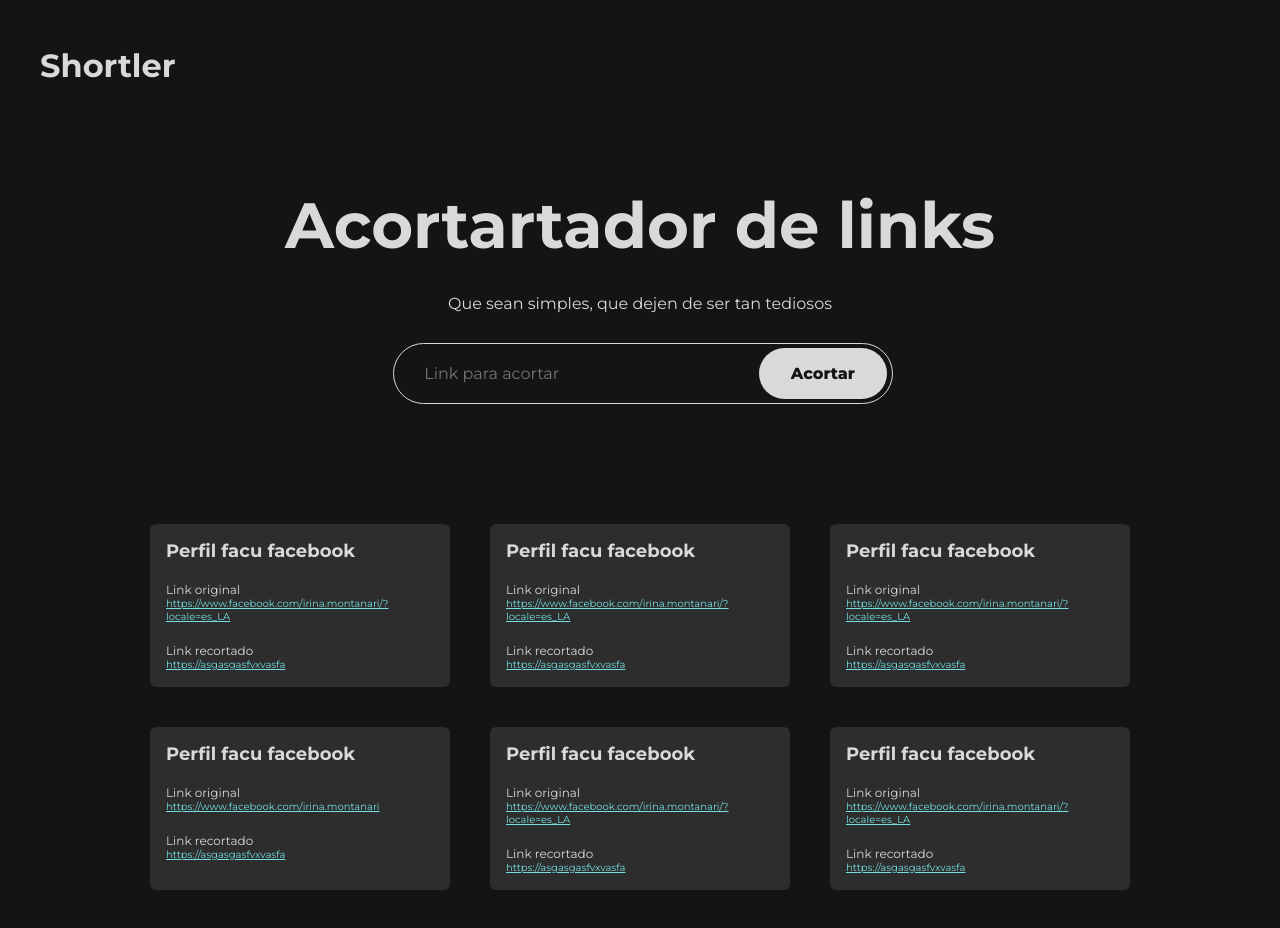
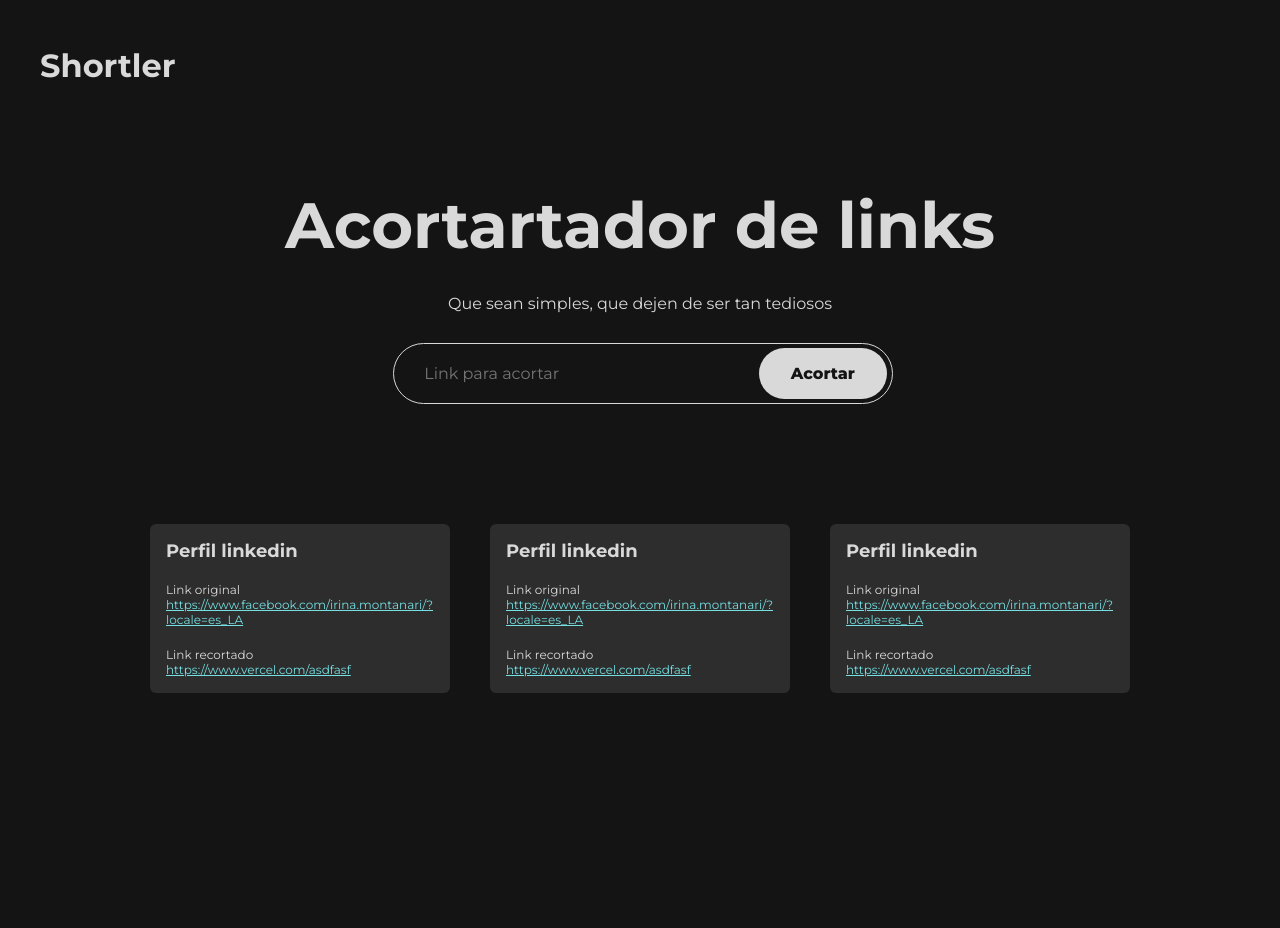
Before and after one commit to SantiPaper/shortler, a React (Vite) app in the folder client/: page / in a window 1280 px wide. After the commit the page ends 800 px from the top, so only its background shows below. Built offline with nearby package versions, Linux system fonts and the light colour scheme.

Commit message:
change links component

```diff
--- a/client/src/components/Links/index.tsx
+++ b/client/src/components/Links/index.tsx
@@ -1,86 +1,38 @@
+import { Link } from "../Link";
 import style from "./style.module.css";
 
 export const Links = () => {
+  const mockArr = [
+    {
+      name: "Perfil linkedin",
+      link: "https://www.facebook.com/irina.montanari/?locale=es_LA",
+      id: 1,
+      shorter: "https://www.vercel.com/asdfasf",
+    },
+    {
+      name: "Perfil linkedin",
+      link: "https://www.facebook.com/irina.montanari/?locale=es_LA",
+      id: 3,
+      shorter: "https://www.vercel.com/asdfasf",
+    },
+    {
+      name: "Perfil linkedin",
+      link: "https://www.facebook.com/irina.montanari/?locale=es_LA",
+      id: 2,
+      shorter: "https://www.vercel.com/asdfasf",
+    },
+  ];
+
   return (
     <section className={style.links}>
-      <article className={style.links__article}>
-        <h3 className={style.title}>Perfil facu facebook</h3>
-        <div>
-          <p>Link original</p>
-          <a href="https://www.facebook.com/irina.montanari/?locale=es_LA">
-            https://www.facebook.com/irina.montanari/?locale=es_LA
-          </a>
-        </div>
-        <div>
-          <p>Link recortado</p>
-          <a href="#">https://asgasgasfvxvasfa</a>
-        </div>
-      </article>
-      <article className={style.links__article}>
-        <h3 className={style.title}>Perfil facu facebook</h3>
-        <div>
-          <p>Link original</p>
-          <a href="https://www.facebook.com/irina.montanari/?locale=es_LA">
-            https://www.facebook.com/irina.montanari/?locale=es_LA
-          </a>
-        </div>
-        <div>
-          <p>Link recortado</p>
-          <a href="#">https://asgasgasfvxvasfa</a>
-        </div>
-      </article>
-      <article className={style.links__article}>
-        <h3 className={style.title}>Perfil facu facebook</h3>
-        <div>
-          <p>Link original</p>
-          <a href="https://www.facebook.com/irina.montanari/?locale=es_LA">
-            https://www.facebook.com/irina.montanari/?locale=es_LA
-          </a>
-        </div>
-        <div>
-          <p>Link recortado</p>
-          <a href="#">https://asgasgasfvxvasfa</a>
-        </div>
-      </article>
-      <article className={style.links__article}>
-        <h3 className={style.title}>Perfil facu facebook</h3>
-        <div>
-          <p>Link original</p>
-          <a href="https://www.facebook.com/irina.montanari/?locale=es_LA">
-            https://www.facebook.com/irina.montanari
-          </a>
-        </div>
-        <div>
-          <p>Link recortado</p>
-          <a href="#">https://asgasgasfvxvasfa</a>
-        </div>
-      </article>
-      <article className={style.links__article}>
-        <h3 className={style.title}>Perfil facu facebook</h3>
-        <div>
-          <p>Link original</p>
-          <a href="https://www.facebook.com/irina.montanari/?locale=es_LA">
-            https://www.facebook.com/irina.montanari/?locale=es_LA
-          </a>
-        </div>
-        <div>
-          <p>Link recortado</p>
-          <a href="#">https://asgasgasfvxvasfa</a>
-        </div>
-      </article>
-      <article className={style.links__article}>
-        <h3 className={style.title}>Perfil facu facebook</h3>
-        <div>
-          <p>Link original</p>
-          <a href="https://www.facebook.com/irina.montanari/?locale=es_LA">
-            https://www.facebook.com/irina.montanari/?locale=es_LA
-          </a>
-        </div>
-        <div>
-          <p>Link recortado</p>
-          <a href="#">https://asgasgasfvxvasfa</a>
-        </div>
-      </article>
+      {mockArr.map((link) => (
+        <Link
+          link={link.link}
+          name={link.name}
+          key={link.id}
+          shorter={link.shorter}
+        />
+      ))}
     </section>
   );
 };
--- a/client/src/components/Links/style.module.css
+++ b/client/src/components/Links/style.module.css
@@ -16,34 +16,5 @@
   gap: 4rem;
   margin-top: 12rem;
   margin-bottom: 4rem;
-
   animation: forwards 500ms fadeIn;
 }
-
-.links__article {
-  background-color: var(--clr-gray-700);
-  padding: 1.6rem;
-  display: flex;
-  flex-direction: column;
-  gap: 2rem;
-  width: 30rem;
-  max-width: 30rem;
-  border-radius: 0.6rem;
-  transition: 0.3s;
-}
-
-.links__article a {
-  color: #75dfe2;
-}
-
-.links__article:hover {
-  transform: scale(1.02);
-}
-
-.title {
-  font-size: var(--font-size-400);
-}
-
-.links__article p {
-  font-size: var(--font-size-100);
-}
```
